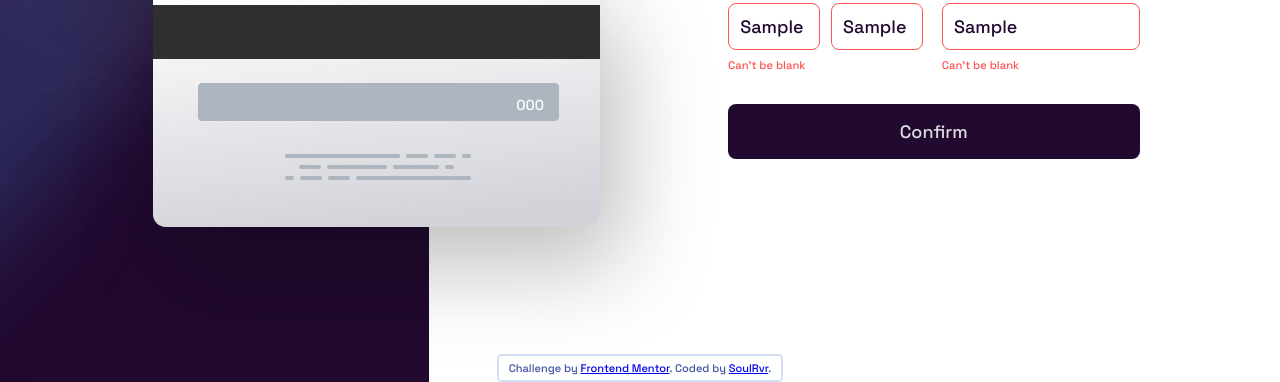
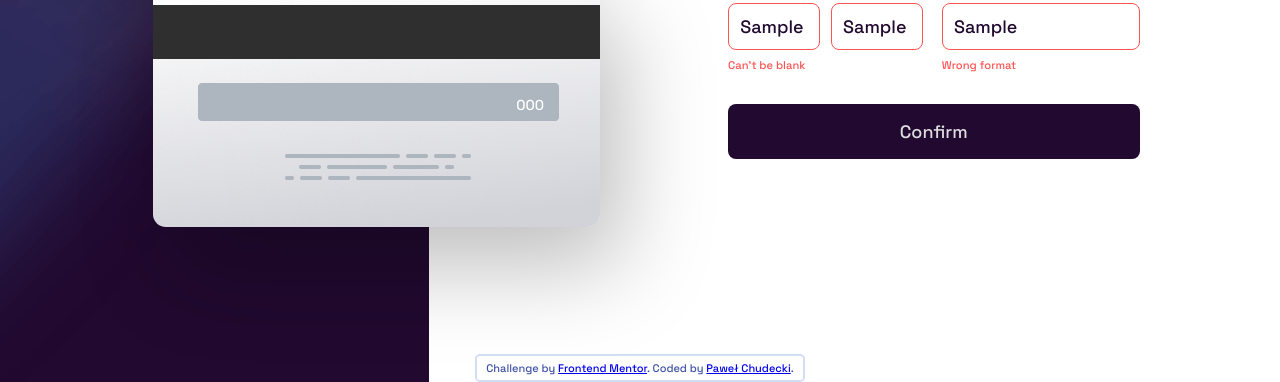
Before and after one commit to SoulRvr29/interactive-card-details-form, a plain HTML site: page index.html in a window 1280 px wide. Both pictures are taken after typing "Sample", "Sample", "Sample", "Sample", "Sample" into the empty fields and a click on the button "Confirm". Shown: the part 418-800 px from the top of the page. Drawn offline with Linux system fonts and the light colour scheme.

Commit message:
cvc validation update

```diff
--- a/index.html
+++ b/index.html
@@ -85,7 +85,7 @@
                 maxlength="3"
               />
               <br />
-              <div class="cvcErr error">Can't be blank</div>
+              <div class="cvcErr error">Wrong format</div>
             </div>
           </div>
           <button class="confirm">Confirm</button>
@@ -103,7 +103,7 @@
         Challenge by
         <a href="https://www.frontendmentor.io?ref=challenge" target="_blank"
           >Frontend Mentor</a
-        >. Coded by <a href="#">SoulRvr</a>.
+        >. Coded by <a href="#">Paweł Chudecki</a>.
       </div>
     </footer>
     <script src="script.js"></script>
--- a/script.js
+++ b/script.js
@@ -62,7 +62,7 @@ confirmBtn.addEventListener("click", () => {
     cardExpM.style = "border-color: var(--Light-grayish-violet)";
     cardExpY.style = "border-color: var(--Light-grayish-violet)";
   }
-  if (!/^\d{1,}$/g.test(cardCvc.value)) {
+  if (!/^\d{3}$/g.test(cardCvc.value)) {
     cvcErr.style = "visibility: visible";
     cardCvc.style = "border-color: var(--input-errors)";
   } else {
```
Also changed, not shown: screenshot.jpeg.
